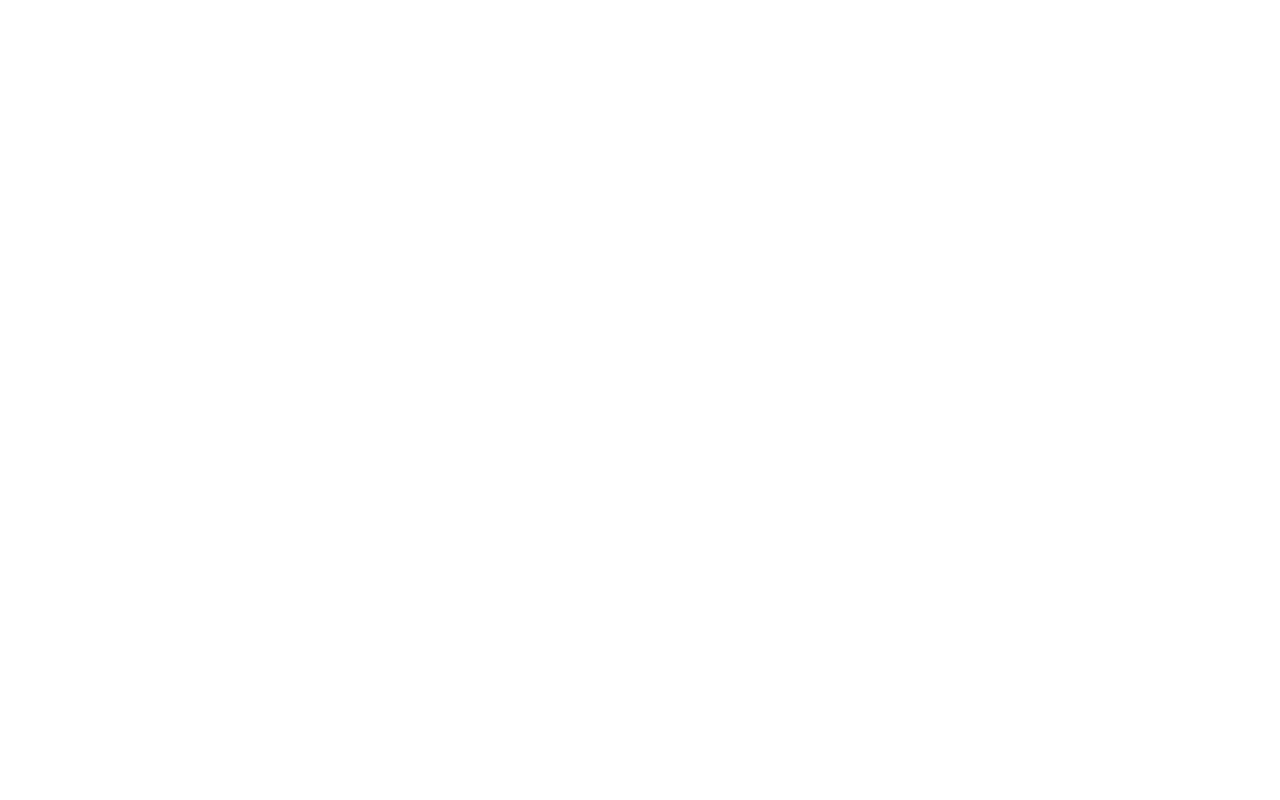
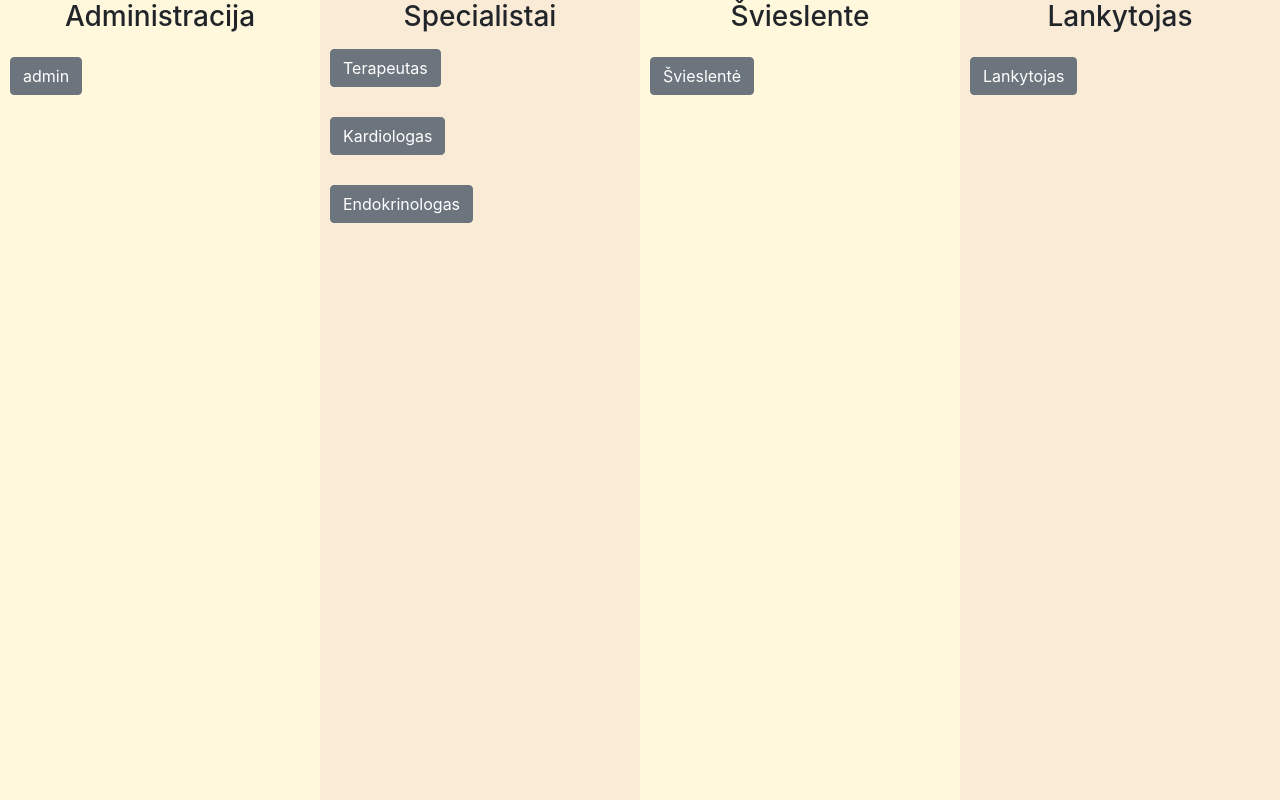
Before and after one commit to cntetix/nfq_uzduotis, a website: page index.html in a window 1280 px wide. Drawn offline with nearby package versions, Linux system fonts and the light colour scheme.

Commit message:
- sukurtas index puslapis. - refreshinasi localStorage specialistu puslapiai - pataisiau keleta klaidu svieslenteje, kai baigiasi klientai

```diff
--- a/index.html
+++ b/index.html
@@ -3,8 +3,75 @@
 <head>
     <meta charset="UTF-8">
     <title>Title</title>
+    <link rel="stylesheet" href="https://stackpath.bootstrapcdn.com/bootstrap/4.3.1/css/bootstrap.min.css" integrity="sha384-ggOyR0iXCbMQv3Xipma34MD+dH/1fQ784/j6cY/iJTQUOhcWr7x9JvoRxT2MZw1T" crossorigin="anonymous">
+
 </head>
 <body>
+<div>
+    <div class="admin">
+        <h3>Administracija</h3>
+        <a href="admin.html" target="_blank"><button class="btn btn-secondary one">admin</button></a>
+    </div>
+    <div class="specialistai">
+        <h3>Specialistai</h3>
 
+    <a class="d" href="specialistas/terapeutas.html" target="_blank"><button class="btn btn-secondary">Terapeutas</button></a>
+    <a class="d" href="specialistas/kardiologas.html" target="_blank"><button class="btn btn-secondary">Kardiologas</button></a>
+    <a class="d" href="specialistas/endokrinologas.html" target="_blank"><button class="btn btn-secondary">Endokrinologas</button></a>
+
+    </div>
+    <div class="svieslente">
+        <h3>Švieslente</h3>
+        <a href="svieslente.html" target="_blank"><button class="btn btn-secondary one">Švieslentė</button></a>
+    </div>
+    <div class="lankytojas">
+        <h3>Lankytojas</h3>
+        <a href="lankytojas.html" target="_blank"><button class="btn btn-secondary one">Lankytojas</button></a>
+    </div
+</div>
+<style>
+    .admin{
+        width: 25%;
+        height: 100vh;
+        background-color: cornsilk;
+        float: left;
+    }
+    .specialistai{
+        width: 25%;
+        height: 100vh;
+        background-color: antiquewhite;
+        float: left;
+    }
+
+    .svieslente{
+        width: 25%;
+        height: 100vh;
+        background-color: cornsilk;
+        float: left;
+    }
+    .d{
+        display: block;
+        padding-bottom: 15px;
+        margin-top: 15px;
+        margin-left: 10px;
+
+    }
+    .lankytojas{
+        width: 25%;
+        height: 100vh;
+        background-color: antiquewhite;
+        float: left;
+    }
+    h3{
+        color: gray();
+        text-align: center;
+    }
+    .one{
+        margin-left: 10px;
+        margin-top: 15px;
+    }
+
+
+</style>
 </body>
 </html>
```
Also changed, not shown: admin.html (+7 -3 lines), specialistas/endokrinologas.html (+9 -0 lines), specialistas/kardiologas.html (+9 -0 lines), specialistas/terapeutas.html (+9 -0 lines), svieslente.html (+29 -7 lines).
